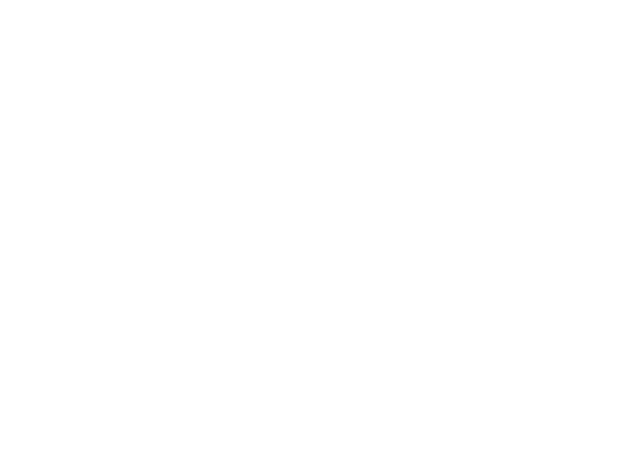
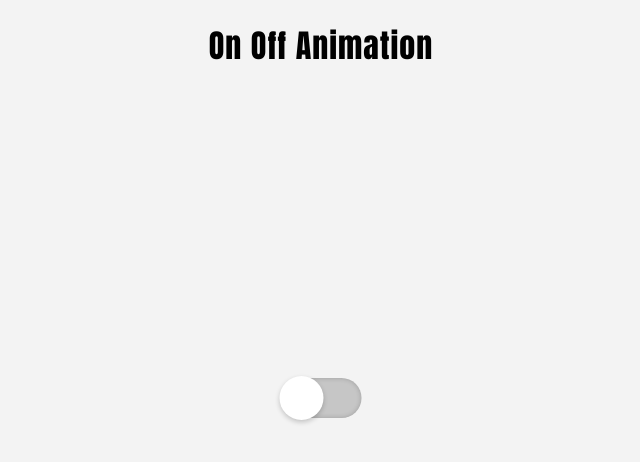
Before and after one commit to Muhamad782/html-examples, a plain HTML site: page example1/index.html in a window 1280 px wide. Shown: the whole page, without its empty margins (319-959 px from the left). Drawn offline with Linux system fonts and the light colour scheme.

Commit message:
example 1

```diff
--- a/example1/index.html
+++ b/example1/index.html
@@ -3,9 +3,67 @@
 <head>
     <meta charset="UTF-8">
     <meta name="viewport" content="width=device-width, initial-scale=1.0">
-    <title>Document</title>
+    <meta http-equiv="X-UA-Compatible" content="ie=edge">
+    <title>Animation checkbox</title>
 </head>
 <body>
-
+    <div class="center">
+<input type="checkbox" name="">
+    </div>
+    <h1>On Off Animation</h1>
 </body>
 </html>
+
+<style>
+body{
+    margin: 0;
+    padding: 0;
+    background: #f3f3f3;
+
+}
+.center{
+    position: absolute;
+    top: 50%;
+    left: 50%;
+    transform: translate(-50%,-50%);
+}
+input[type="checkbox"]
+{
+    position: relative;
+    width: 80px;
+    height: 40px;
+    -webkit-appearance: none;
+    background: #c6c6c6;
+    outline: none;
+    border-radius: 20px;
+    box-shadow: inset 0 0 5px rgba(0,0,0,.2);
+    transition: .5s;
+}
+input:checked[type="checkbox"]
+{
+   background: #03a9fa;
+}
+input[type="checkbox"]:before
+{
+    content: '';
+    position: absolute;
+    width: 40px;
+    height: 40px;
+    border-radius: 20px;
+    top: 0;
+    left: 0;
+    background: #fff;
+    transform: scale(1.1);
+    box-shadow: 0 2px 5px rgba(0,0,0,.2);
+    transition: .5s;
+}
+input:checked[type="checkbox"]:before
+{
+    left: 40px;
+}
+h1{
+    text-align: center;
+    font-family: Impact, Haettenschweiler, 'Arial Narrow Bold', sans-serif;
+    letter-spacing: 1px;
+}
+</style>
```
